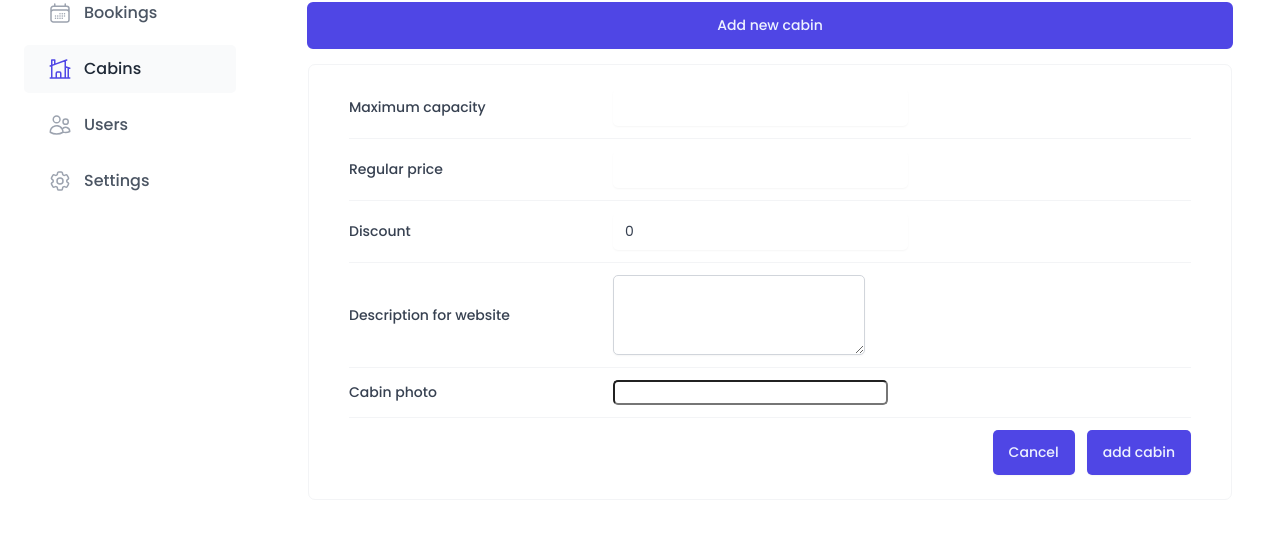
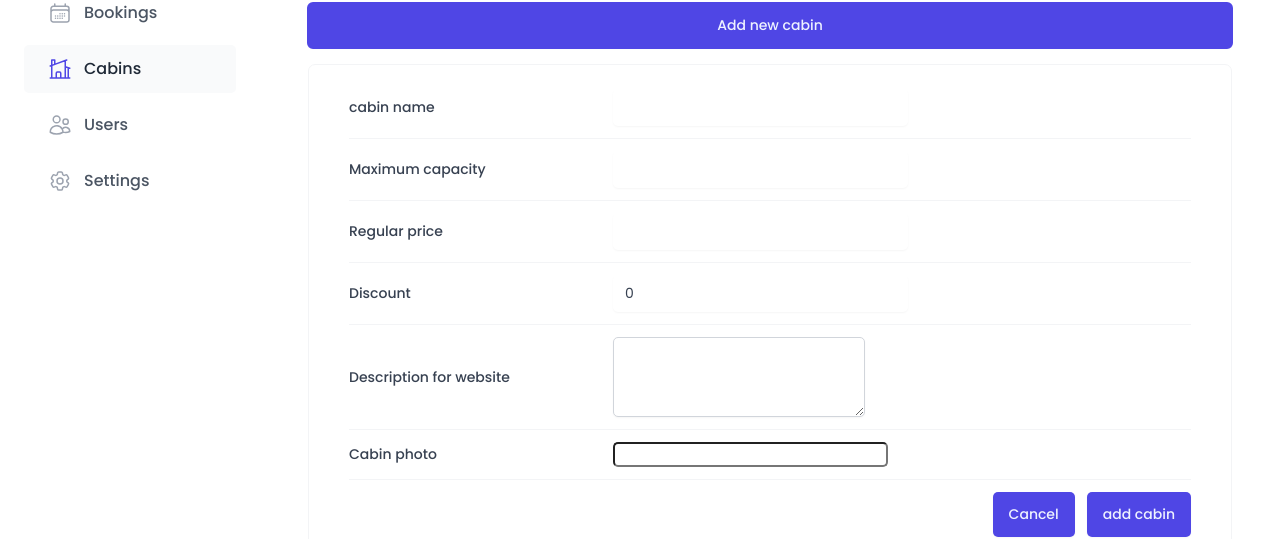
Before and after one commit to Abolfazl-Mohammadi-06/the-wild-oasis, a React (Vite) app: page /cabins in a window 1280 px wide. Both pictures are taken after a click on the button "Add new cabin". Shown: the part 234-773 px from the top of the page. Built offline with nearby package versions, Linux system fonts and the light colour scheme; no server answers; the database is empty; a web font is replaced by a local one.

Commit message:
handling form error

```diff
--- a/src/features/cabins/CreateCabinForm.jsx
+++ b/src/features/cabins/CreateCabinForm.jsx
@@ -9,10 +9,10 @@ import {useForm} from "react-hook-form";
 import {useMutation, useQueryClient} from "@tanstack/react-query";
 import {createCabin} from "../../services/apiCabins.js";
 import toast from "react-hot-toast";
+import FormRow from "../../ui/FormRow.jsx";
 
 
-
-const FormRow = styled.div`
+const FormRow2 = styled.div`
     display: grid;
     align-items: center;
     grid-template-columns: 24rem 1fr 1.2fr;
@@ -77,62 +77,70 @@ function CreateCabinForm() {
     }
 
     function onError(errors) {
-        console.log(errors);
+        // console.log(errors);
     }
 
     return (
         <Form onSubmit={handleSubmit(onSubmit, onError)}>
 
 
-            <FormRow>
-                <Label htmlFor="maxCapacity">Maximum capacity</Label>
-                <Input type="number" id="maxCapacity" {...register('maxCapacity', {
+            <FormRow label="cabin name" error={errors?.name?.message}>
+
+                <Input type="text" id="name" disabled={isCreating} {...register('name', {
+                    required: "this field is required.",
+                })}/>
+
+            </FormRow>
+            <FormRow label="Maximum capacity" error={errors?.maxCapacity?.message}>
+                <Input type="number" id="maxCapacity" disabled={isCreating} {...register('maxCapacity', {
                     required: "this field is required.",
                     min: {
                         value: 1,
                         message: "capacity should be at least 1",
-                    }
+                    },
+                    valueAsNumber: true,
                 })} />
             </FormRow>
 
-            <FormRow>
-                <Label htmlFor="regularPrice">Regular price</Label>
-                <Input type="number" id="regularPrice" {...register('regularPrice', {
+
+            <FormRow label="Regular price" error={errors?.regularPrice?.message}>
+                <Input type="number" id="regularPrice" disabled={isCreating} {...register('regularPrice', {
                     required: "this field is required.",
                     min: {
                         value: 1,
                         message: "capacity should be at least 1",
-                    }
+                    },
+                    valueAsNumber: true,
                 })} />
             </FormRow>
 
-            <FormRow>
-                <Label htmlFor="discount">Discount</Label>
-                <Input type="number" id="discount" defaultValue={0} {...register("discount", {
+            <FormRow label="Discount" error={errors?.discount?.message}>
+                <Input type="number" id="discount" disabled={isCreating} defaultValue={0} {...register("discount", {
                     required: "this field is required.",
-                    validate: (value) => value <= getValues().regularPrice || "Discount should be less than regular price",
+                    validate: (value) => value <= getValues("regularPrice") ||
+                        "Discount should be less than regular price",
+                    valueAsNumber: true,
+
                 })}/>
             </FormRow>
 
-            <FormRow>
-                <Label htmlFor="description">Description for website</Label>
-                <Textarea type="number" id="description" defaultValue="" {...register('description', {
+            <FormRow label="Description for website" disabled={isCreating} error={errors?.description?.message}>
+                <Textarea type="number" id="description" disabled={isCreating} defaultValue="" {...register('description', {
                     required: "this field is required."
                 })} />
             </FormRow>
 
-            <FormRow>
-                <Label htmlFor="image">Cabin photo</Label>
+            <FormRow label="Cabin photo">
                 <FileInput id="image" accept="image/*" {...register('image')} />
             </FormRow>
 
-            <FormRow>
+            <FormRow2>
                 {/* type is an HTML attribute! */}
                 <Button variation="secondary" type="reset">
                     Cancel
                 </Button>
                 <Button disabled={isCreating}>add cabin</Button>
-            </FormRow>
+            </FormRow2>
         </Form>
     );
 }
```
